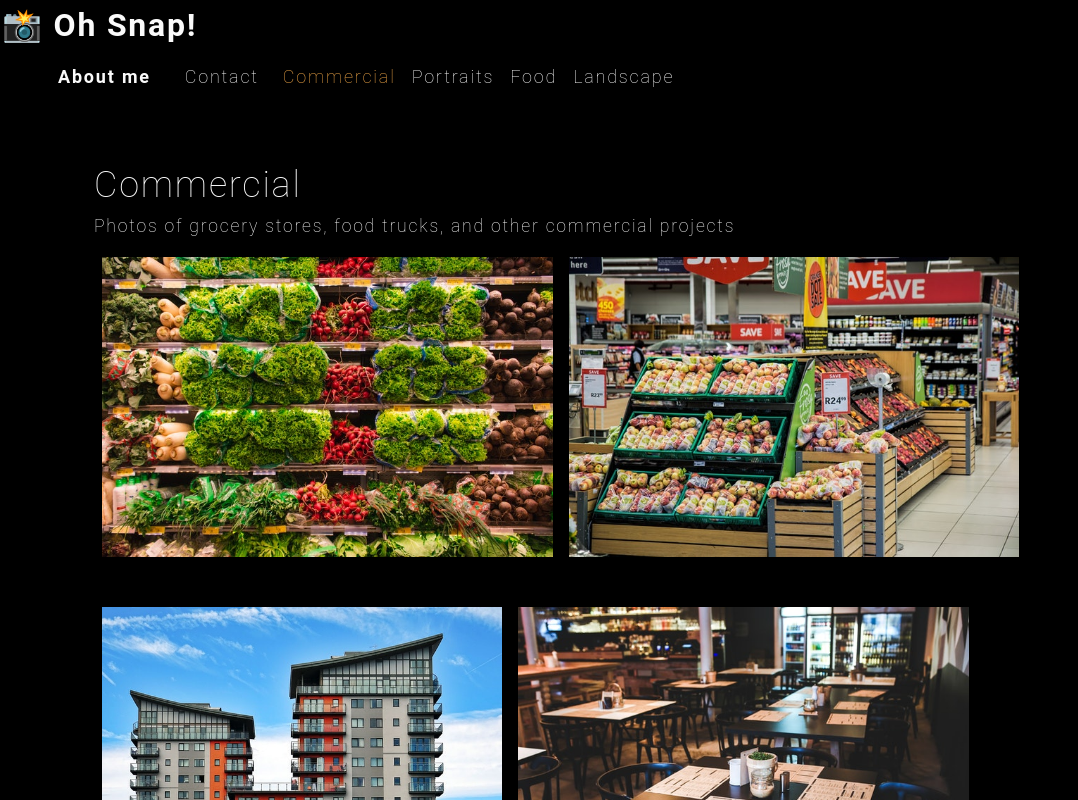
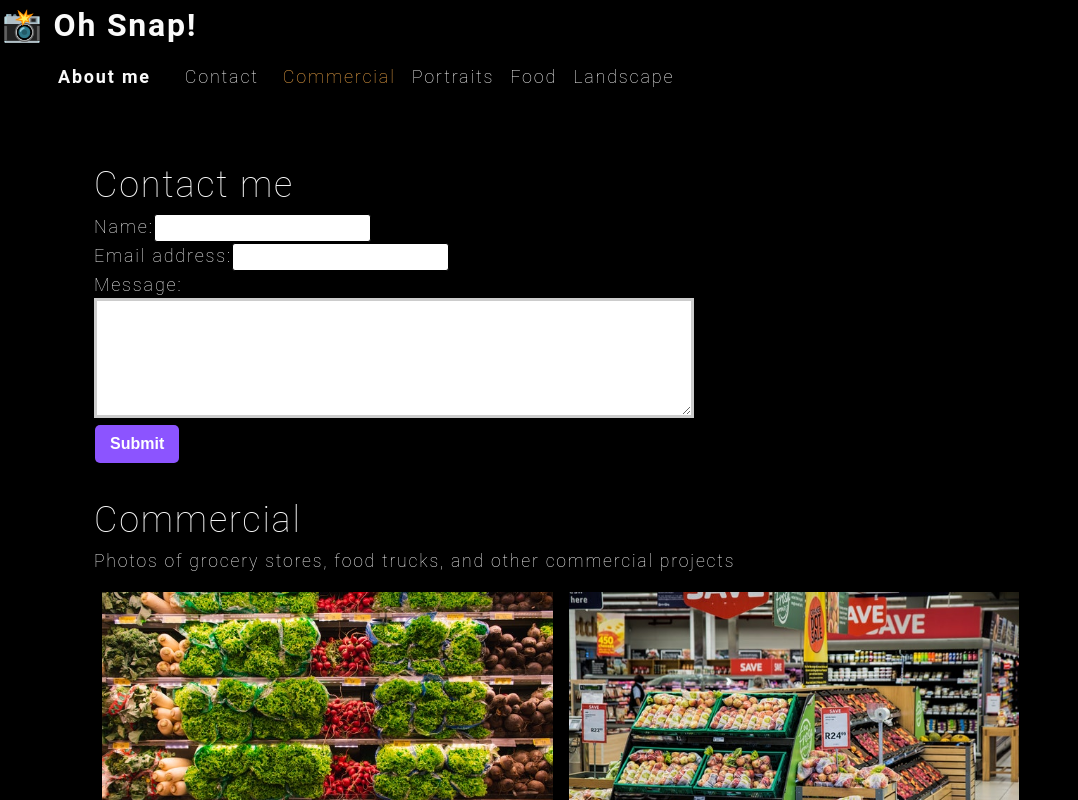
Before and after one commit to emdok/photo-folio, a React (Create React App) app: page / in a window 1280 px wide. Shown: the top 800 px of the page, without its empty margins (0-1078 px from the left). Built offline with nearby package versions, Linux system fonts and the light colour scheme.

Commit message:
add form handlers for form submission

```diff
--- a/src/App.js
+++ b/src/App.js
@@ -2,6 +2,8 @@
 import About from './components/About';
 import Nav from './components/Nav';
 import Gallery from './components/Gallery';
+import Contact from './components/Contact';
+import ContactForm from './components/Contact';
 
 function App() {
   const [categories] = useState([
@@ -23,6 +25,7 @@
         currentCategory={currentCategory}
       ></Nav>
       <main>
+        <ContactForm></ContactForm>
         <Gallery currentCategory={currentCategory}></Gallery>
         <About></About>
       </main>
--- a/src/components/Contact/index.js
+++ b/src/components/Contact/index.js
@@ -1,21 +1,34 @@
-import React from 'react';
+import React, { useState } from 'react';
 
 function ContactForm() {
+
+  const [formState, setFormState] = useState({name: '', email: '', message: ''});
+  const { name, email, message } = formState;
+
+  function handleChange(e) {
+    setFormState({...formState, [e.target.name]: e.target.value })
+  }
+
+  function handleSubmit(e) {
+    e.preventDefault();
+    console.log(formState);
+  }
+
   return(
     <section>
       <h1>Contact me</h1>
-      <form id="contact-form">
+      <form id="contact-form" onSubmit={handleSubmit}>
         <div>
           <label htmlFor="name">Name:</label>
-          <input type="text" name="name" />
+          <input type="text" defaultValue={name} onChange={handleChange} name="name" />
         </div>
         <div>
           <label htmlFor="email">Email address:</label>
-          <input type="email" name="name" />
+          <input type="email" name="email" defaultValue={email} onChange={handleChange} />
         </div>
         <div>
           <label htmlFor="message">Message:</label>
-          <textarea name="message" rows="5" />
+          <textarea name="message" rows="5" defaultValue={message} onChange={handleChange} />
         </div>
         <button type="submit">Submit</button>
       </form>
```
